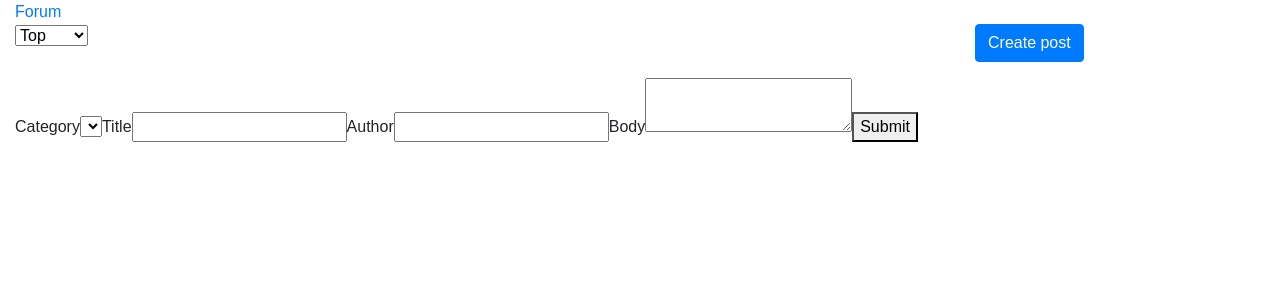
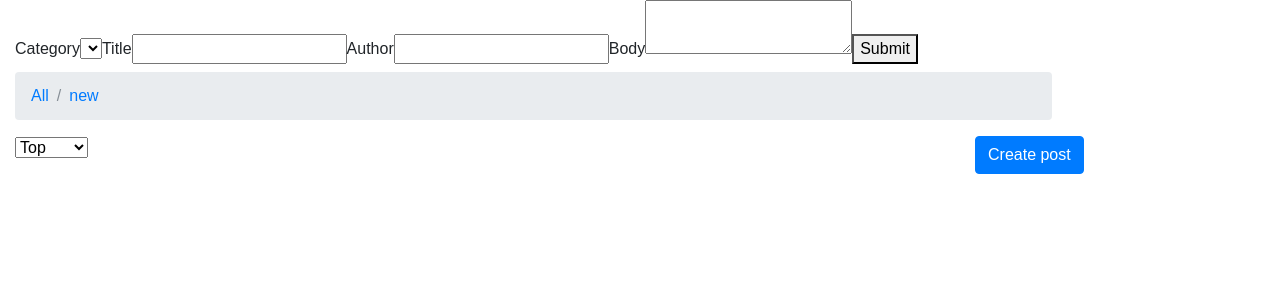
Before and after one commit to 13christopherb/forum, a React (Create React App) app: page /new in a window 1280 px wide. Shown: the top 300 px of the page. Built offline with nearby package versions, Linux system fonts and the light colour scheme; no server answers.

Commit message:
feat: Added navigation header

```diff
--- a/src/App.js
+++ b/src/App.js
@@ -4,19 +4,19 @@ import {Route} from 'react-router';
 import Posts from './components/index/Posts.js';
 import NewPost from './components/post/NewPost';
 import Post from './components/post/Post.js';
-import Header from './components/Header.js';
 import NotFound from './components/NotFound.js';
+import Author from './components/Author.js';
 
 class App extends Component {
 
     render() {
         return (
             <div className="container-fluid">
-                <Header />
                 <Route exact path="/" component={Posts}/>
-                <Route exact path="/:category" component={Posts}/>
+                {/*<Route exact path="/u/:author" component={Author}/>*/}
                 <Route exact path="/new" component={NewPost}/>
                 <Route exact path="/:category/:id/:edit?" component={Post}/>
+                <Route exact path="/:category" component={Posts}/>
                 <Route exact path="/404" component={NotFound}/>
             </div>
         );
--- /dev/null
+++ b/src/components/Author.js
@@ -0,0 +1,55 @@
+import React, {Component} from 'react';
+import {Link} from 'react-router-dom';
+import {connect} from 'react-redux';
+import * as actions from '../actions/actions';
+import PostTitle from './index/PostTitle.js';
+import * as PostActions from '../actions/posts.js';
+import _ from 'underscore';
+
+class Author extends React.Component {
+
+    componentDidMount() {
+        this.props.dispatch(PostActions.fetchPosts(this.props.category));
+    }
+
+    deletePost = (post) => {
+        this.props.dispatch(PostActions.deletePost(post.props.post));
+    }
+
+    render() {
+        let posts = [];
+        for (let post of this.props.posts) {
+            posts.push(<PostTitle post={post} key={post.id} deletePost={this.deletePost}/>);
+        }
+
+        return (
+            <div>
+                <div className="row">
+                    <div className="col-md-12">
+                        <table className="table table-striped">
+                            <tbody>
+                            {posts}
+                            </tbody>
+                        </table>
+                    </div>
+                </div>
+            </div>
+        )
+    }
+
+}
+
+function mapStateToProps({posts}, ownProps) {
+    var author = ownProps.match.params.author
+    var posts = _.filter(posts.posts, (post) => {
+       return post.author === author;
+    });
+    return {
+        posts: posts,
+        author: author
+    }
+}
+
+export default connect(
+    mapStateToProps
+)(Author)
--- a/src/components/Header.js
+++ b/src/components/Header.js
@@ -5,8 +5,25 @@ class Header extends React.Component {
 
     render() {
         return (
-            <div>
-                <Link to="/">Forum</Link>
+            <div className="row">
+                <div className="col-md-10">
+                    <ol className="breadcrumb">
+                        <li className="breadcrumb-item"><Link to="/">All</Link></li>
+                        {this.props.category ? (
+                            <li className="breadcrumb-item">
+                                <Link to={'/' + this.props.category}>{this.props.category}</Link>
+                            </li>
+                        ) : (
+                            <div></div>)}
+                        {this.props.id ? (
+                            <li className="breadcrumb-item">
+                                <Link to={'/' + this.props.category + '/' + this.props.id}>{this.props.title}</Link>
+                            </li>
+                        ) : (
+                            <div></div>
+                        )}
+                    </ol>
+                </div>
             </div>
         )
     }
--- a/src/components/VoteDisplay.js
+++ b/src/components/VoteDisplay.js
@@ -47,7 +47,7 @@ class VoteDisplay extends React.Component {
                 delVoteScore = -1;
                 voteResult = 'downVote';
                 voteValue = -1;
-            } else {                                //If the user has alread upvoted this post
+            } else {                                //If the user has already upvoted this post
                 delVoteScore = -2;
                 voteResult = 'downVote';
                 voteValue = -1;
--- a/src/components/index/Posts.js
+++ b/src/components/index/Posts.js
@@ -5,6 +5,7 @@ import * as actions from '../../actions/actions';
 import * as PostActions from '../../actions/posts.js';
 import PostTitle from './PostTitle.js';
 import CategoryName from './CategoryName.js';
+import Header from '../Header.js';
 
 class Posts extends React.Component {
 
@@ -48,6 +49,7 @@ class Posts extends React.Component {
         }
         return (
             <div>
+                <Header category={this.props.category}/>
                 <div className="row">
                     <div className="col-md-3">
                         <select onChange={this.sort}>
--- a/src/components/post/Post.js
+++ b/src/components/post/Post.js
@@ -9,6 +9,7 @@ import PostBody from './PostBody.js';
 import _ from 'underscore';
 import {connect} from 'react-redux';
 import NotFound from "../NotFound";
+import Header from '../Header.js';
 
 
 class Post extends React.Component {
@@ -106,6 +107,10 @@ class Post extends React.Component {
                                 <NotFound/>
                             ) : (
                                 <div>
+                                    <Header category={this.props.post.category}
+                                            title={this.props.post.title}
+                                            id={this.props.post.id}
+                                    />
                                     {!this.state.editing ? (
                                         <div>
                                             <PostBody editingPost={this.editingPost} deletePost={this.deletePost}
@@ -164,7 +169,9 @@ class Post extends React.Component {
 
 function mapStateToProps({posts, comments}, ownProps) {
     return {
-        post: posts.posts[0],
+        post: _.filter(posts.posts, (post) => {
+            return post.id === ownProps.match.params.id;
+        })[0],
         comments: comments.comments
     }
 }
--- a/src/reducers/posts.js
+++ b/src/reducers/posts.js
@@ -64,7 +64,6 @@ function posts(state=initialState, action) {
                         return 0;
                 }
             });
-            console.log(state);
             return {
                 ...state,
                 posts: posts
```
